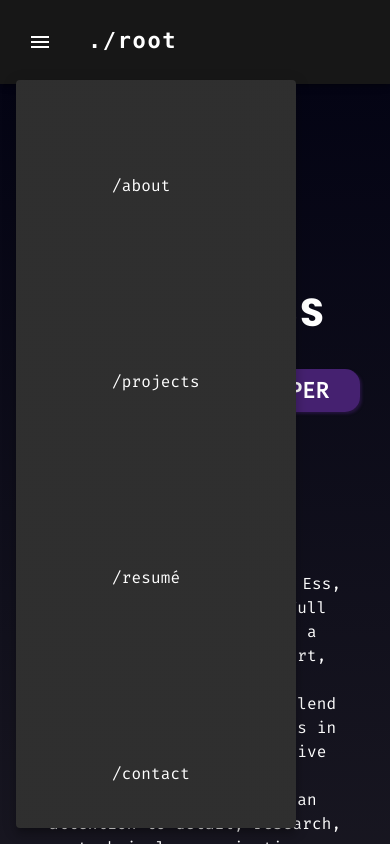
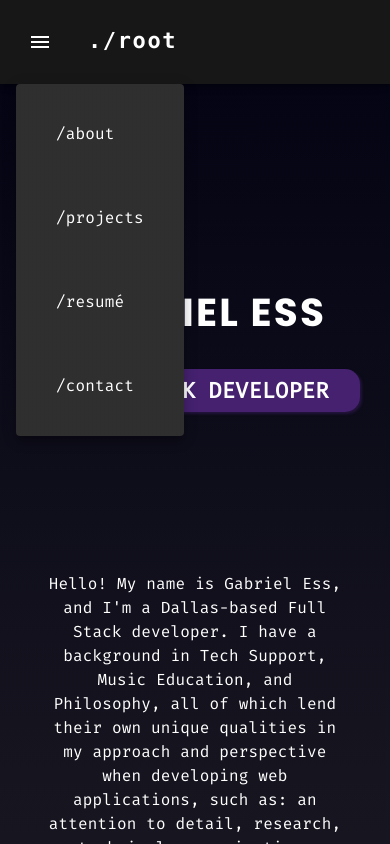
Before and after one commit to gabess3/Portfolio, a React (Create React App) app: page / in a window 390 px wide. Both pictures are taken after a click on the button 40 px from the left and 42 px from the top of the page. Shown: the top 844 px of the page. Built offline with nearby package versions, Linux system fonts and the light colour scheme.

Commit message:
updated size of mobile nav items

```diff
--- a/src/components/navigation.jsx
+++ b/src/components/navigation.jsx
@@ -115,7 +115,7 @@ function Header() {
                   >
                     <Typography
                       sx={{
-                        p: 10,
+                        p: 3,
                         color: "white",
                         textDecoration: "none",
                         fontFamily: "FiraMono",
```
